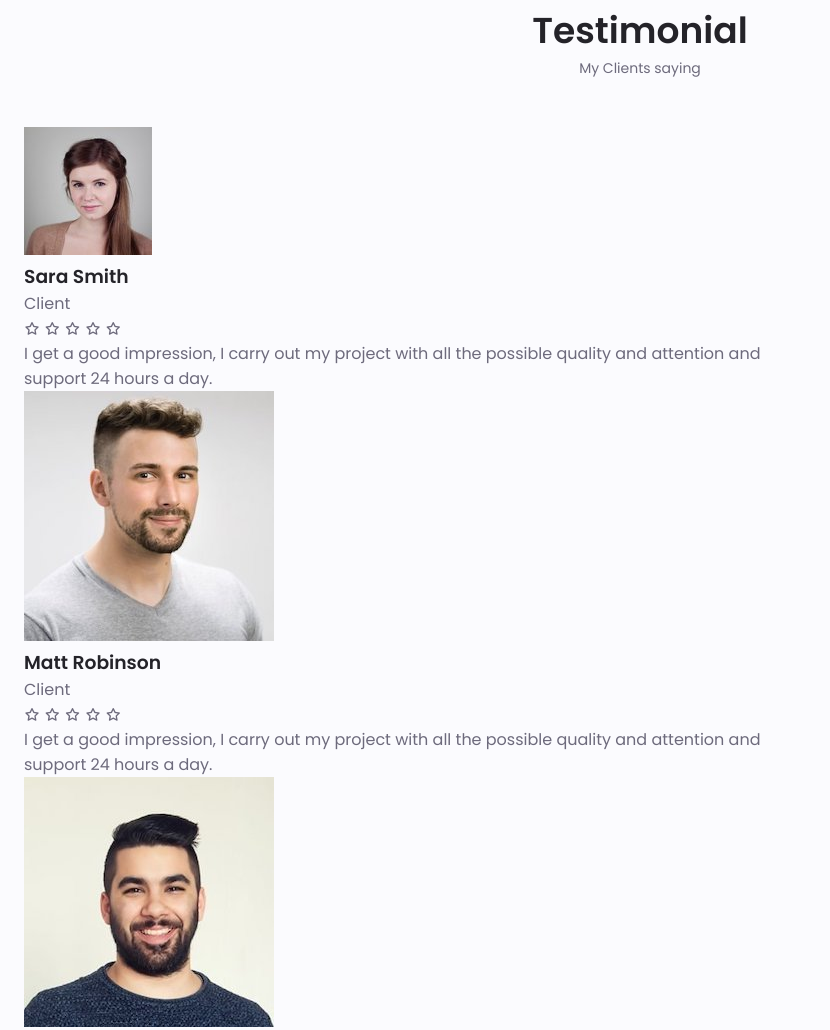
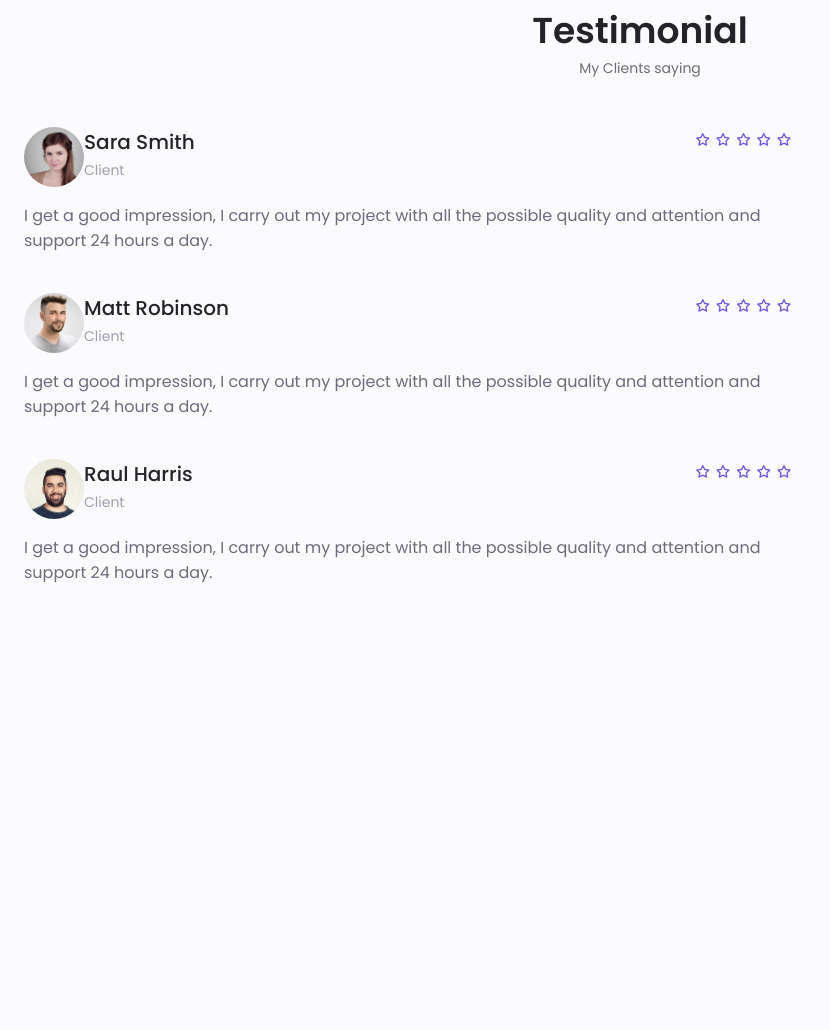
Before and after one commit to mhasan-cmt/Developers-Portfolio, a plain HTML site: page index.html in a window 1280 px wide. Shown: the part 4556-5586 px from the top of the page, without its empty margins (0-830 px from the left). After the commit the page ends 5389 px from the top, so only its background shows below. Drawn offline with nearby package versions, Linux system fonts and the light colour scheme.

Commit message:
testimonial css

```diff
--- a/assets/css/style.css
+++ b/assets/css/style.css
@@ -664,8 +664,34 @@ img{
     justify-self: center;
 }
 /*==================== TESTIMONIAL ====================*/
+.testimonial_data,
+.testimonial_header{
+    display: flex;
+}
 
-
+.testimonial_data{
+    justify-content: space-between;
+    margin-bottom: var(--mb-1);
+}
+.testimonial_img{
+    width: 60px;
+    height: 60px;
+    border-radius: 50%;
+}
+.testimonial_name{
+    font-size: var(--h3-font-size);
+    font-weight: var(--font-medium);
+}
+.testimonial_client{
+    font-size: var(--small-font-size);
+    color: var(--text-color-light);
+}
+.testimonial_description{
+    margin-bottom: var(--mb-2-5);
+}
+.testimonial_icon-star{
+    color: var(--first-color);
+}
 /*==================== CONTACT ME ====================*/
 
 
--- a/index.html
+++ b/index.html
@@ -768,7 +768,7 @@
                         <div class="testimonial_content">
                             <div class="testimonial_data">
                                 <div class="testimonial_header">
-                                    <img src="assets/img/testimonial1.jpg" alt="">
+                                    <img src="assets/img/testimonial1.jpg" class="testimonial_img" alt="">
                                     <div>
                                         <h3 class="testimonial_name">
                                             Sara Smith
@@ -793,7 +793,7 @@
                         <div class="testimonial_content">
                             <div class="testimonial_data">
                                 <div class="testimonial_header">
-                                    <img src="assets/img/testimonial2.jpg" alt="">
+                                    <img src="assets/img/testimonial2.jpg" class="testimonial_img" alt="">
                                     <div>
                                         <h3 class="testimonial_name">
                                             Matt Robinson
@@ -818,7 +818,7 @@
                         <div class="testimonial_content">
                             <div class="testimonial_data">
                                 <div class="testimonial_header">
-                                    <img src="assets/img/testimonial3.jpg" alt="">
+                                    <img src="assets/img/testimonial3.jpg" class="testimonial_img" alt="">
                                     <div>
                                         <h3 class="testimonial_name">
                                             Raul Harris
```
